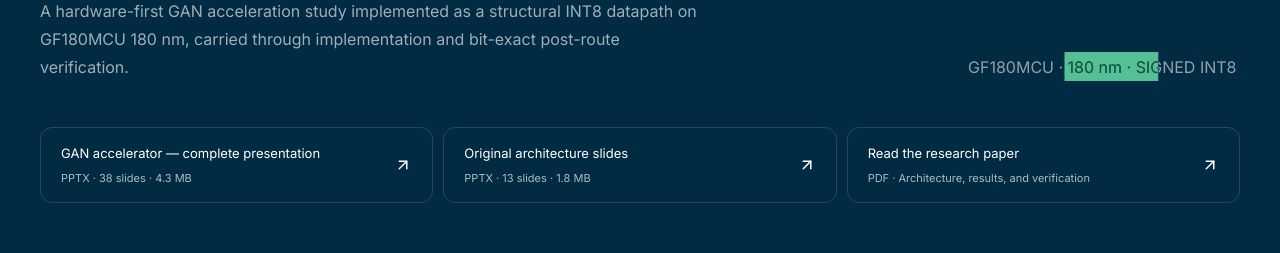
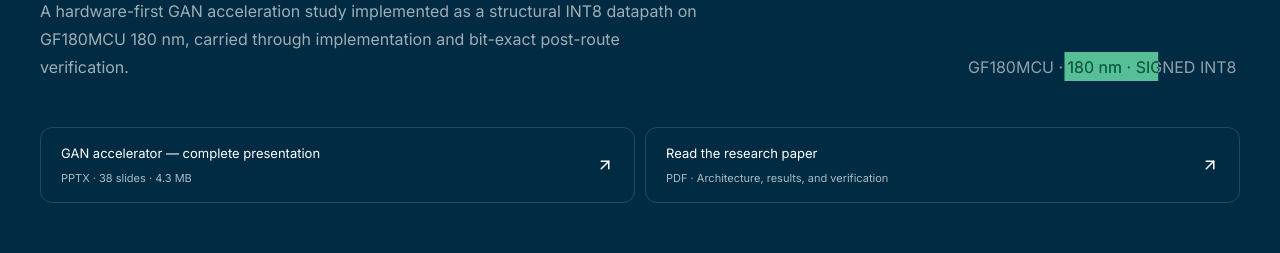
Before and after one commit to wlmoi/wlmoi, a React (Vite) app: page / in a window 1280 px wide. Shown: the part 5380-5633 px from the top of the page. Built offline with nearby package versions, Linux system fonts and the light colour scheme; no server answers.

Commit message:
Place Presentation PPTX under IGOR and keep APSIPA deck under GAN

```diff
--- a/src/components/projects/CaseStudy.tsx
+++ b/src/components/projects/CaseStudy.tsx
@@ -51,7 +51,6 @@ export function CaseStudy() {
 
         <div className="case-study-resources project-resources">
           <a href="/presentations/APSIPA-2026-GAN-Accelerator.pptx" download><span>GAN accelerator — complete presentation<small>PPTX · 38 slides · 4.3 MB</small></span><ArrowUpRight size={18} aria-hidden="true" /></a>
-          <a href="/presentations/GAN-Accelerator-Original.pptx" download><span>Original architecture slides<small>PPTX · 13 slides · 1.8 MB</small></span><ArrowUpRight size={18} aria-hidden="true" /></a>
           <a href={person.paperUrl} target="_blank" rel="noreferrer"><span>Read the research paper<small>PDF · Architecture, results, and verification</small></span><ArrowUpRight size={18} aria-hidden="true" /></a>
         </div>
 
--- a/src/data/portfolio.ts
+++ b/src/data/portfolio.ts
@@ -168,6 +168,7 @@ export const projects: Project[] = [
     outcome: 'Deterministic 138.32 µs FPGA inference at 50 MHz; 256 reference vectors with zero output mismatches. The later final presentation reports 98/98 successful physical Jetson–FPGA UART requests. The IHP ASIC is an I/O-engine proof of concept; the neural core remains on FPGA.',
     href: 'https://igor-rtl-explorer.vercel.app/',
     resources: [
+      { title: 'Presentation.pptx', href: '/presentations/Presentation.pptx', format: 'PPTX · Download presentation' },
       { title: 'IGOR — final presentation', href: '/presentations/IGOR-Final-Presentation.pdf', format: 'PDF · 40 slides' },
       { title: 'IGOR — PowerPoint presentation', href: 'https://drive.google.com/file/d/1Jh77bJqxKFW4QGphayTaAheFd9hZmQhw/view', format: 'PPTX · Google Drive' },
       { title: 'IGOR — project archive', href: 'https://drive.google.com/drive/folders/1OJZmk0_sK4DnrdGx4UgBH6NT0lN_wUky', format: 'Google Drive · Project files and supporting material' },
--- a/src/styles/index.css
+++ b/src/styles/index.css
@@ -1272,7 +1272,7 @@ button[aria-expanded="true"] .project-toggle { transform: rotate(180deg); backgr
 .project-resources a { display: flex; align-items: center; justify-content: space-between; gap: 20px; min-height: 74px; padding: 16px 20px; border: 1px solid #ffffff24; border-radius: 12px; font-size: 13px; transition: background .25s, border-color .25s; }
 .project-resources a:hover { border-color: hsl(var(--accent) / .6); background: hsl(var(--accent) / .04); }
 .project-resources small { display: block; margin-top: 6px; color: #a6bdc4; font-size: 11px; line-height: 1.5; }
-.case-study-resources { grid-template-columns: repeat(3,minmax(0,1fr)); margin: -10px 0 56px; }
+.case-study-resources { grid-template-columns: repeat(2,minmax(0,1fr)); margin: -10px 0 56px; }
 .credentials-library { min-width: 0; scroll-margin-top: 100px; }
 .credentials-search { display: flex; align-items: center; gap: 12px; border: 1px solid #ffffff38; border-radius: 12px; padding: 0 16px; color: #b8d4da; }
 .credentials-search input { width: 100%; min-width: 0; min-height: 48px; background: transparent; outline-offset: 2px; color: white; font-size: 12px; }
```
Also changed, not shown: 2 other files (tests, documents, lock files or other folders).
